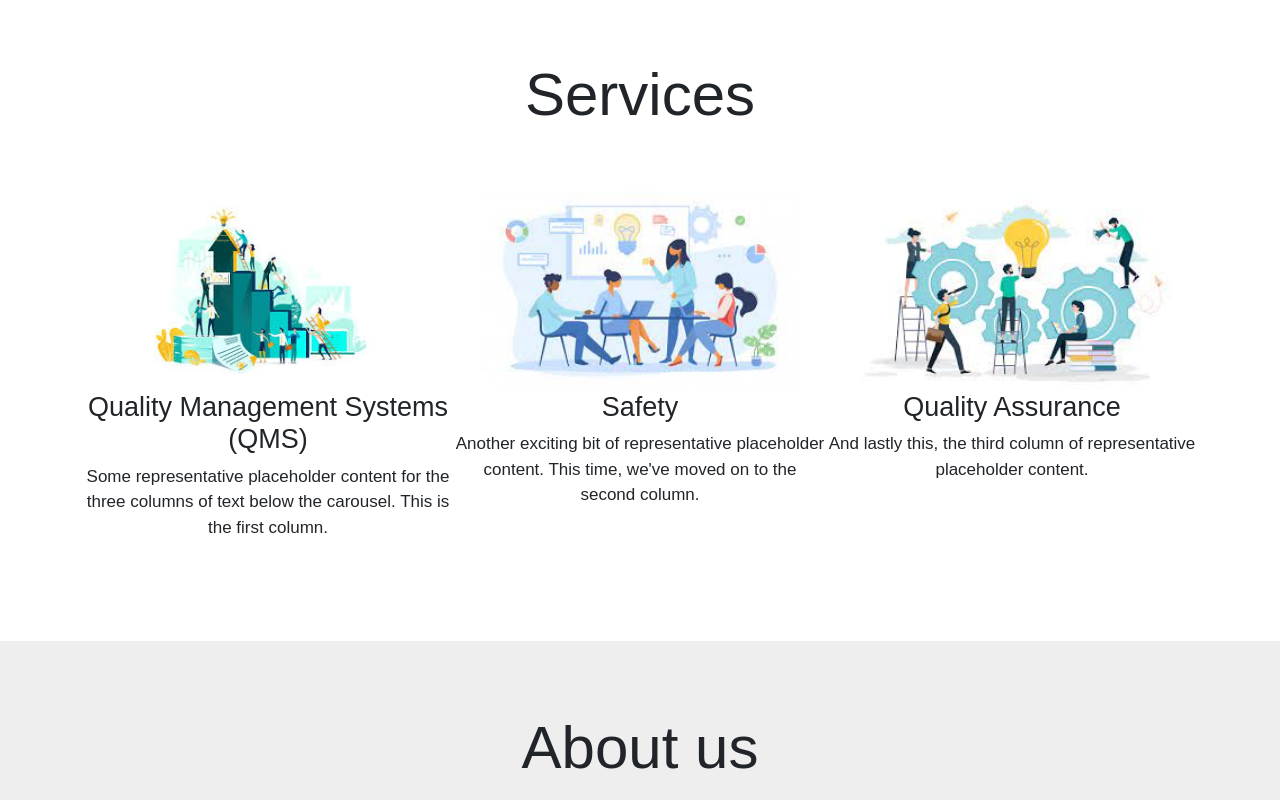
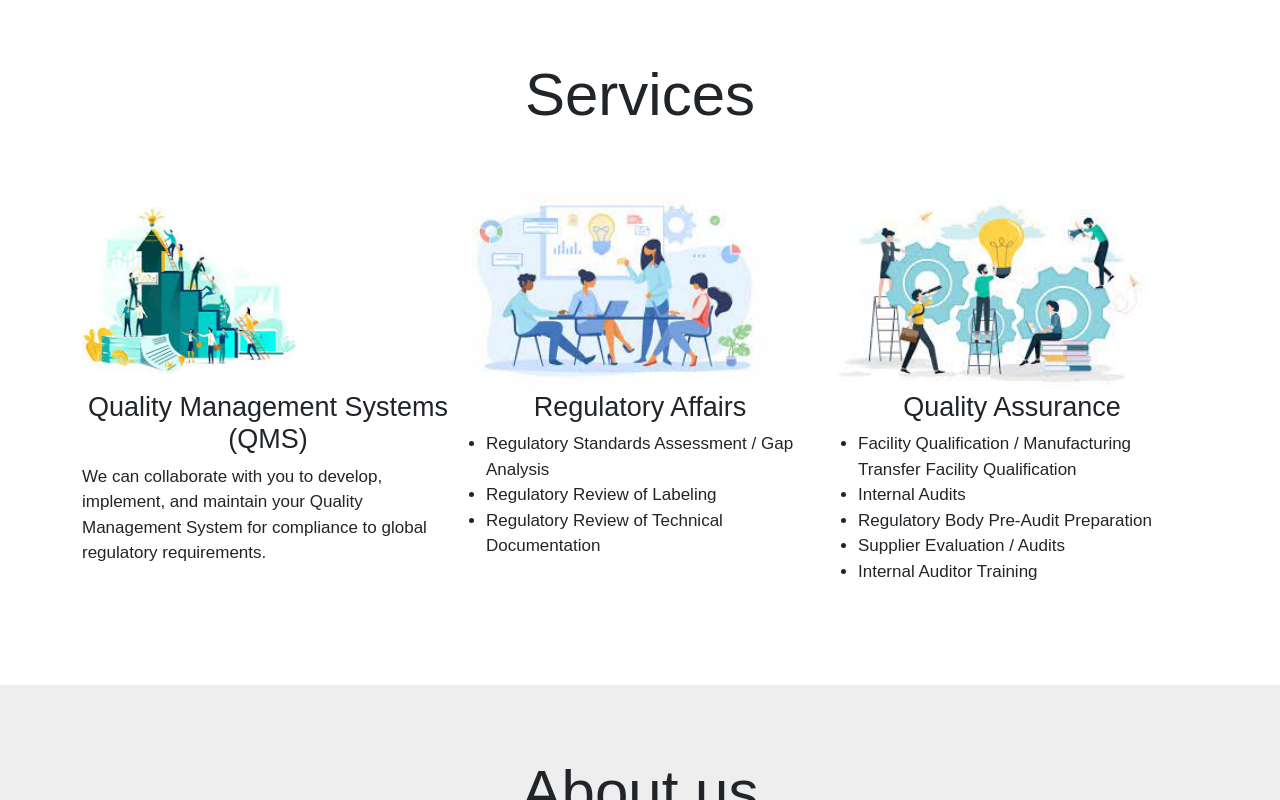
Before and after one commit to bsmrdel101/sh-service-consulting, a React (Create React App) app: page /#/home in a window 1280 px wide. Shown: the part 508-1308 px from the top of the page. Built offline with nearby package versions, Linux system fonts and the light colour scheme; no server answers.

Commit message:
inputed the provided information onto the services section

```diff
--- a/src/components/CompanyServices/CompanyServices.css
+++ b/src/components/CompanyServices/CompanyServices.css
@@ -8,8 +8,10 @@
     display: flex;
     flex-wrap: wrap;
     font-size: var(--smaller-font-size);
+    text-align: start;
 }
 
 .services-row h2 {
     font-size: 27px;
+    text-align: center;
 }
--- a/src/components/CompanyServices/CompanyServices.jsx
+++ b/src/components/CompanyServices/CompanyServices.jsx
@@ -12,19 +12,29 @@ function CompanyServices() {
                         <img src='advancement.jpeg' height="200px" />
 
                         <h2>Quality Management Systems (QMS)</h2>
-                        <p>Some representative placeholder content for the three columns of text below the carousel. This is the first column.</p>
+                        <p>We can collaborate with you to develop, implement, and maintain your Quality Management System for compliance to global regulatory requirements.</p>
                     </div>
                     <div class="col-lg-4">
                         <img src='safety.jpeg' height="200px" />
 
-                        <h2>Safety</h2>
-                        <p>Another exciting bit of representative placeholder content. This time, we've moved on to the second column.</p>
+                        <h2>Regulatory Affairs</h2>
+                        <ul>
+                            <li>Regulatory Standards Assessment / Gap Analysis</li>
+                            <li>Regulatory Review of Labeling</li>
+                            <li>Regulatory Review of Technical Documentation</li>
+                        </ul>
                     </div>
                     <div class="col-lg-4">
                         <img src='quality.jpeg' height="200px" />
 
                         <h2>Quality Assurance</h2>
-                        <p>And lastly this, the third column of representative placeholder content.</p>
+                        <ul>
+                            <li>Facility Qualification / Manufacturing Transfer Facility Qualification</li>
+                            <li>Internal Audits</li>
+                            <li>Regulatory Body Pre-Audit Preparation</li>
+                            <li>Supplier Evaluation / Audits</li>
+                            <li>Internal Auditor Training</li>
+                        </ul>
                     </div>
                 </div>
             </center>
```
